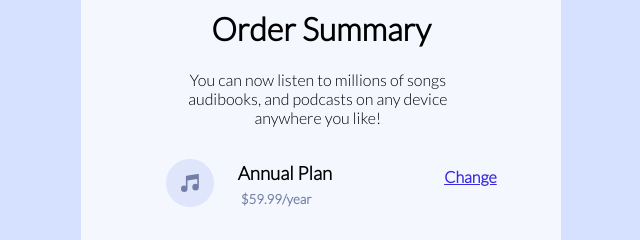
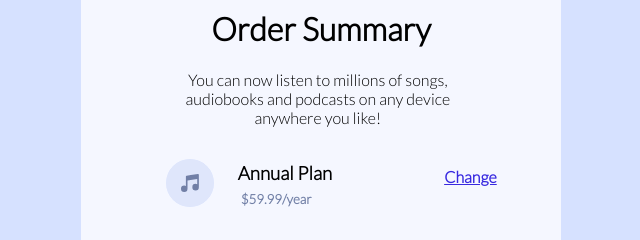
Before and after one commit to Ciosmo/challenge, a plain HTML site: page index.html in a window 1280 px wide. Shown: the part 359-599 px from the top of the page, 319-959 px from the left. Drawn offline with Linux system fonts and the light colour scheme.

Commit message:
fixing some things

```diff
--- a/index.html
+++ b/index.html
@@ -13,7 +13,7 @@
       <img src="assets/images/illustration-hero.svg" alt="">
       <div class="container-text">
         <h1 class="primary-title">Order Summary</h1>
-        <p>You can now listen to millions of songs audibooks, and podcasts on any device anywhere you like!</p>
+        <p>You can now listen to millions of songs, audiobooks and podcasts on any device anywhere you like!</p>
         <div class="annual-plan">
           <img src="assets/images/icon-music.svg" alt="icon-music">
           <h3 id="title-plan">Annual Plan</h3>
--- a/style.css
+++ b/style.css
@@ -116,3 +116,5 @@ main{
    background-color: var(--clr-very-pale);
    color: var(--clr-desatured-blue);
 }
+
+/* Cancel order button*/
```
